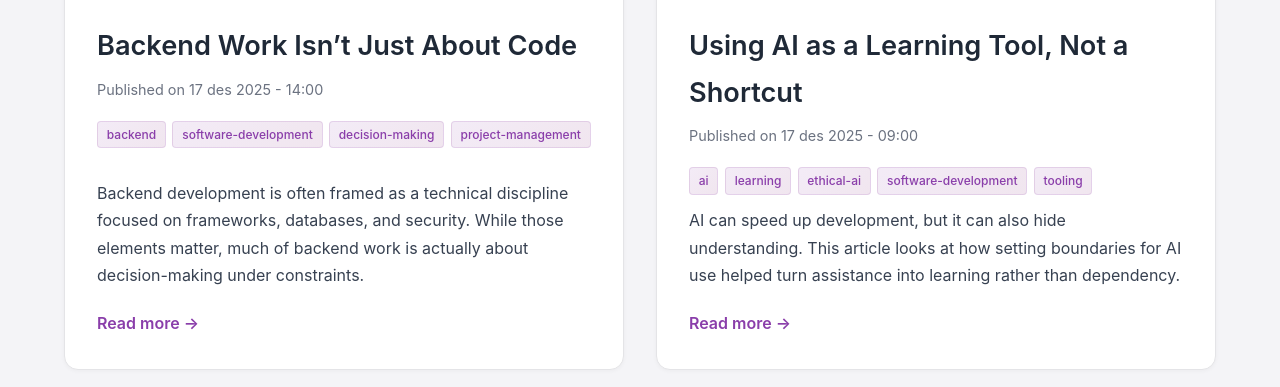
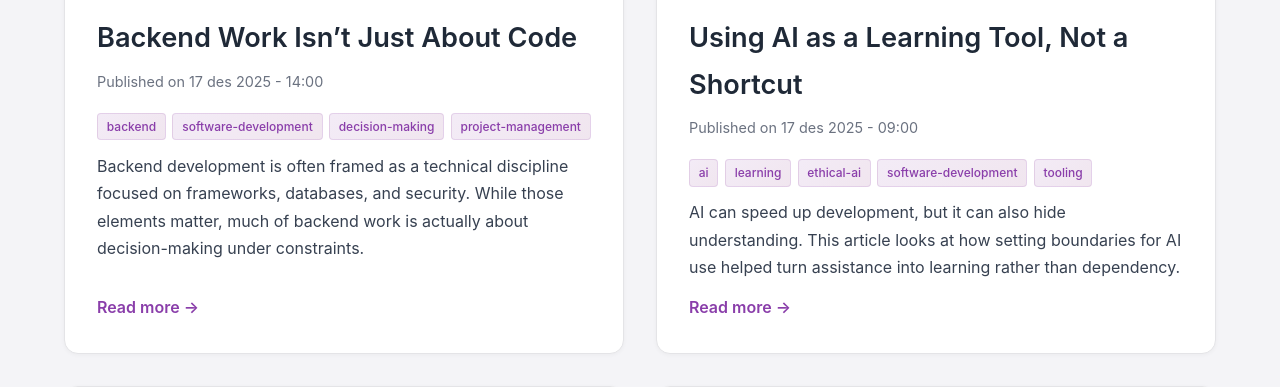
Before and after one commit to Clockert/personal-blog, a Flask app: page /blog in a window 1280 px wide. Shown: the part 1362-1749 px from the top of the page. Run offline with Flask 3, Linux system fonts and the light colour scheme; data comes from the database, SQL or seed files in the repository.

Commit message:
small css edit on post cards

```diff
--- a/static/style.css
+++ b/static/style.css
@@ -262,9 +262,8 @@ main {
 }
 
 .post-excerpt {
-  margin-bottom: 1.3rem;
+  margin-bottom: 0.8rem;
   color: #374151;
-  margin-top: auto;
 }
 
 /* Read More Link */
@@ -273,6 +272,7 @@ main {
   font-weight: 600;
   text-decoration: none;
   transition: color 0.25s;
+  margin-top: auto;
 }
 
 .read-more:hover {
```
